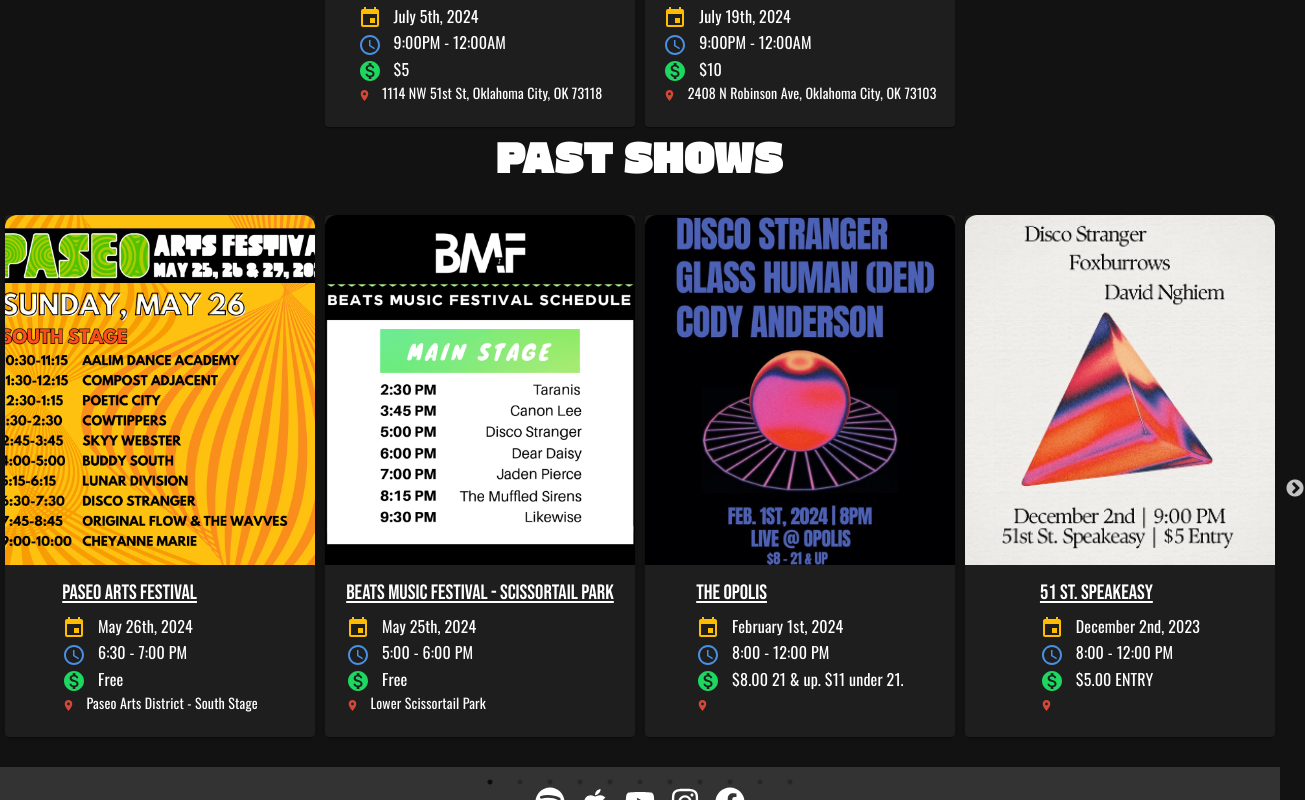
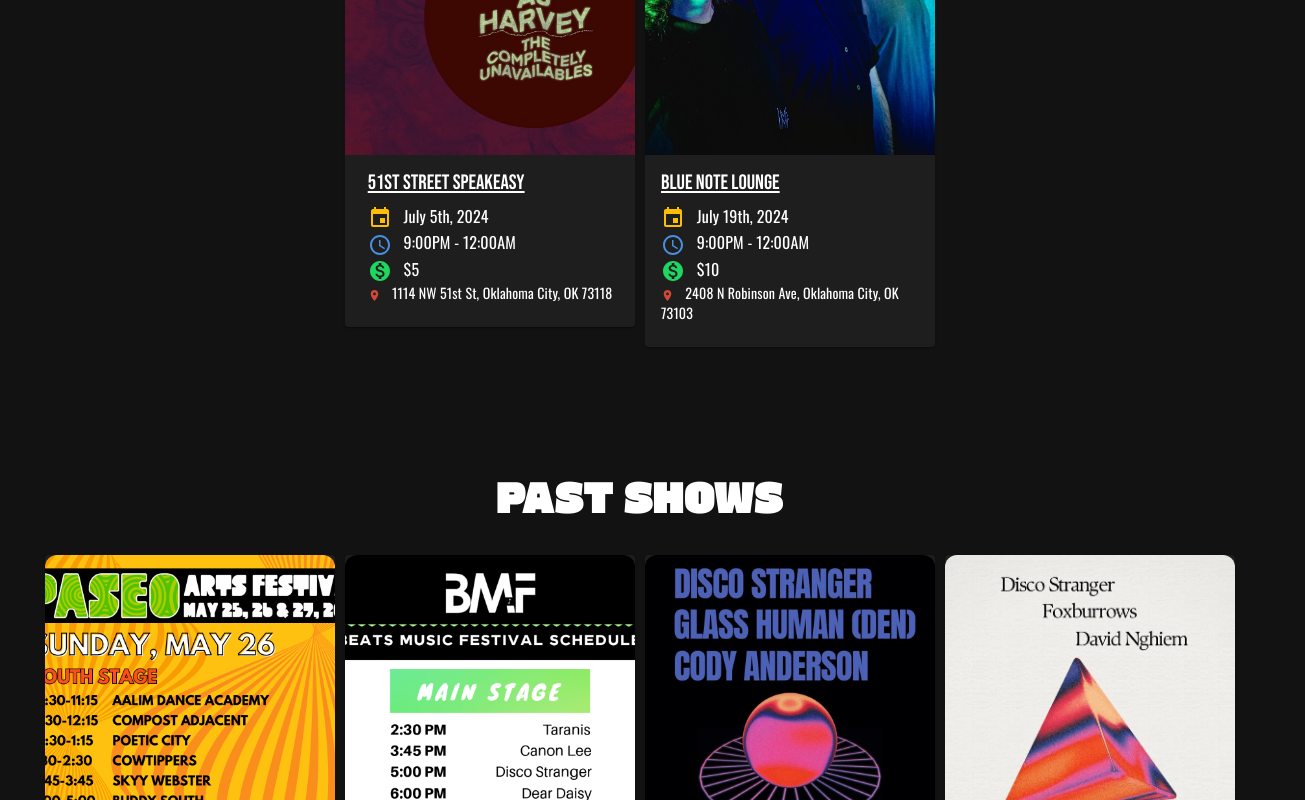
Before and after one commit to ajSeadler/band-website, a React (Vite) app: page /shows in a window 1280 px wide. Shown: the part 400-1200 px from the top of the page, 1305 px wide, since content can reach past the window. Built offline with nearby package versions, Linux system fonts and the light colour scheme; a small style sheet from the web is missing; a web font is replaced by a local one.

Commit message:
fix slick dots color and margin

```diff
--- a/src/components/Shows.jsx
+++ b/src/components/Shows.jsx
@@ -145,7 +145,7 @@ const Shows = () => {
             </Slider>
 
             <div className="custom-font-shows">
-              <h1>PAST SHOWS</h1>
+              <h1 style={{ marginTop: "10%" }}>PAST SHOWS</h1>
             </div>
 
             <Slider {...sliderSettings} className="shows-carousel">
--- a/src/styles/Shows.css
+++ b/src/styles/Shows.css
@@ -1,6 +1,8 @@
 .shows-pg {
   background: transparent !important;
   color: #fff;
+  padding: 20px;
+  margin-top: 10vh;
 }
 
 @media (max-width: 768px) {
@@ -47,6 +49,19 @@
   object-fit: cover;
   border-top-left-radius: 12px;
   border-top-right-radius: 12px;
+}
+
+.slick-dots {
+  margin: 10px 0; /* Add margin around the dots */
+}
+
+.slick-dots li {
+  margin: 0 5px; /* Adjust individual dot spacing */
+}
+
+.slick-dots li button {
+  font-size: 12px;
+  color: #7cbd93 !important;
 }
 
 .full-image-dialog .MuiDialog-paper {
--- a/src/styles/UpcomingShows.css
+++ b/src/styles/UpcomingShows.css
@@ -15,6 +15,7 @@
 
 .show-card-up {
   display: flex;
+  margin: 5px;
   flex-direction: column;
   background-color: #181818 !important;
   color: white !important;
```
